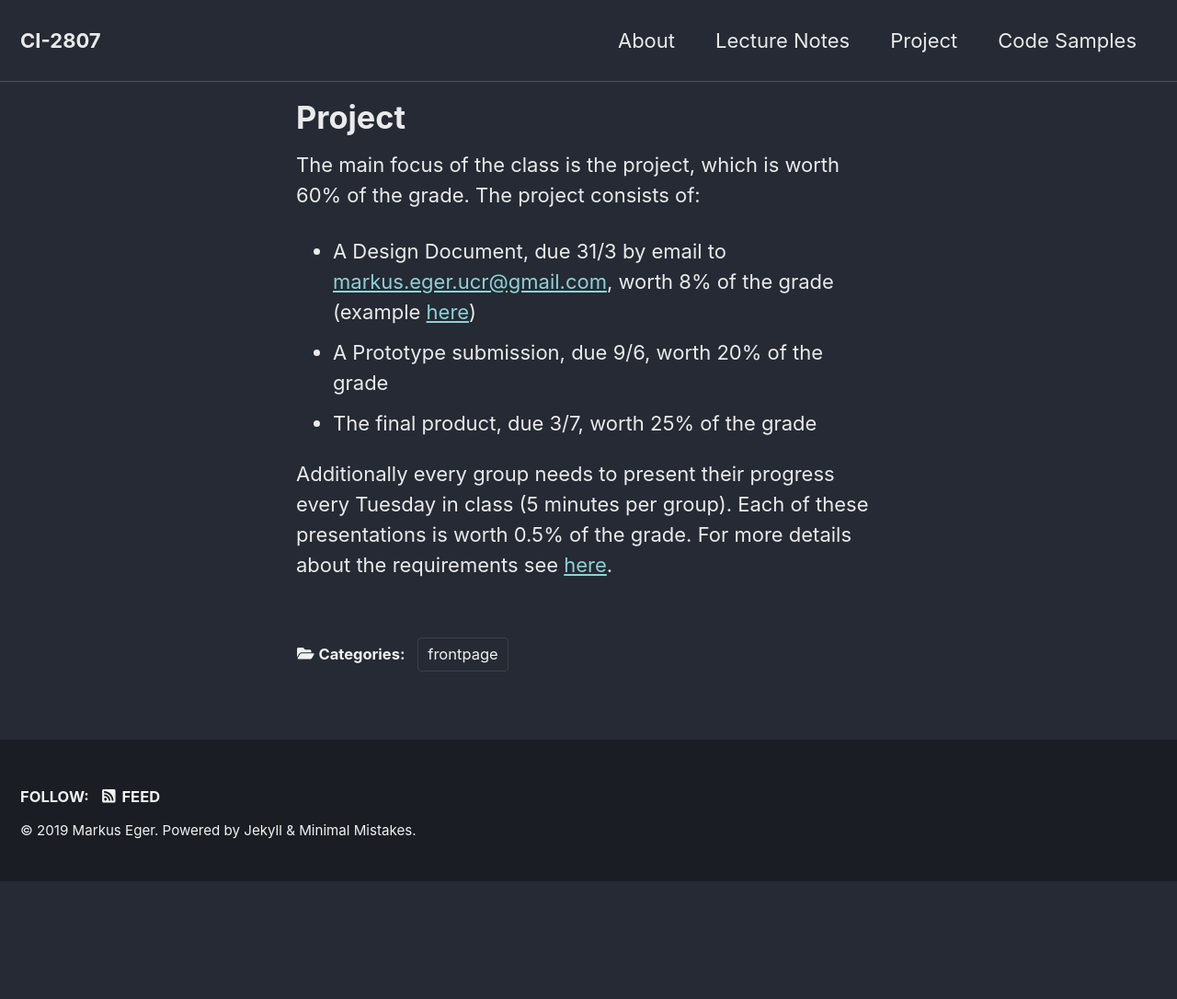
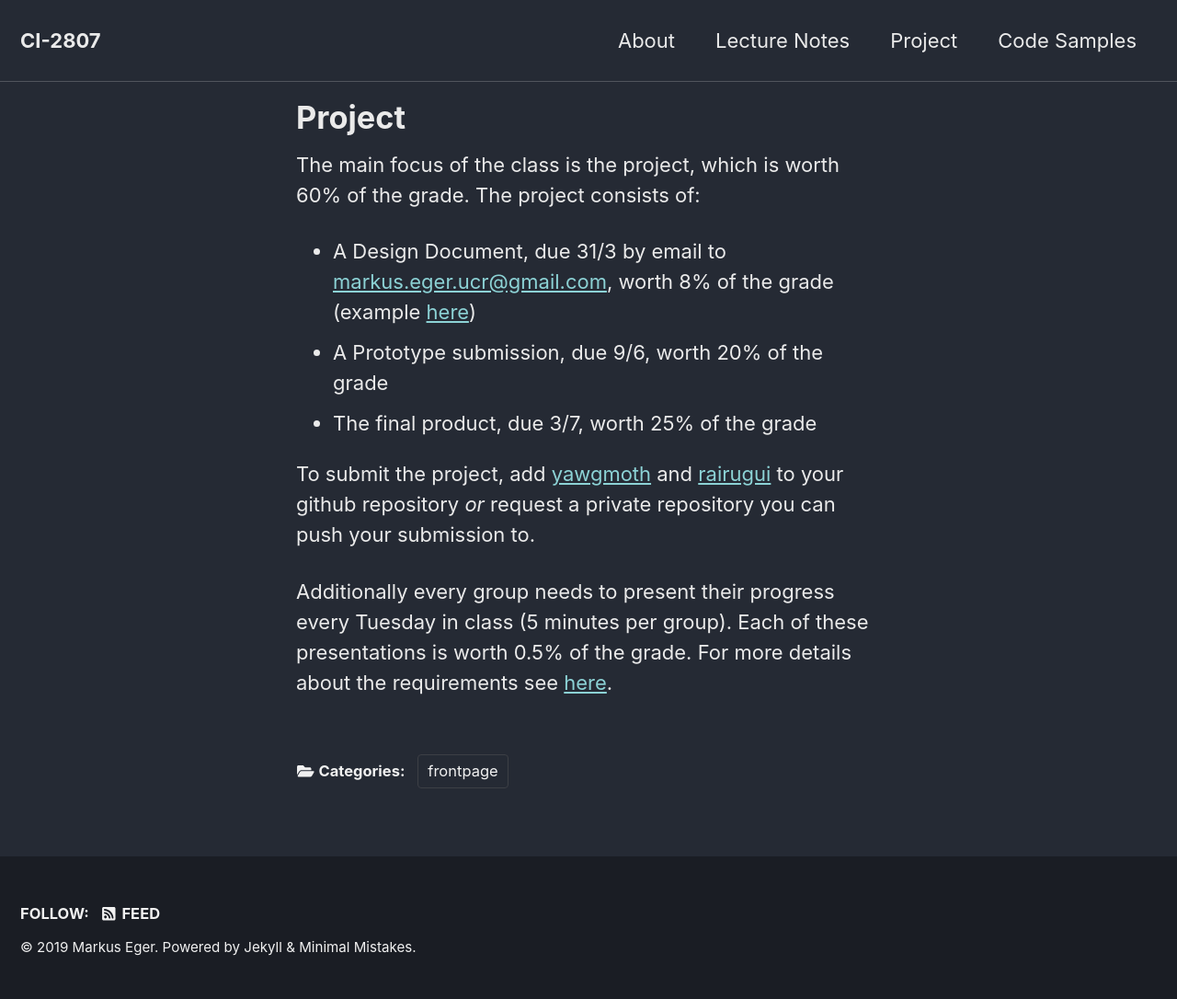
Before and after one commit to yawgmoth/CI-2807, a Jekyll site: the page built from _pages/project.md, in a window 1280 px wide. Shown: the whole page at 92% size. Built offline with Jekyll 4.4.1, drawn with Linux system fonts in a browser that asks for light colours; cached includes are drawn as plain includes; nearby versions of some CDN libraries; before the commit the page ends 958 px from its top, so only the background shows below that.

```diff
--- a/_pages/project.md
+++ b/_pages/project.md
@@ -14,4 +14,7 @@ The main focus of the class is the project, which is worth 60% of the grade. The
   * A Prototype submission, due 9/6, worth 20% of the grade
   * The final product, due 3/7, worth 25% of the grade
 
+To submit the project, add [yawgmoth](https://github.com/yawgmoth/) and [rairugui](https://github.com/rairugui) to your github repository *or* request a private
+repository you can push your submission to.
+
 Additionally every group needs to present their progress every Tuesday in class (5 minutes per group). Each of these presentations is worth 0.5% of the grade. For more details about the requirements see <a href="/CI-2807/assets/pdf/project.pdf">here</a>.
--- a/_pages/slides.html
+++ b/_pages/slides.html
@@ -9,8 +9,8 @@ categories: [frontpage]
 ---
 
 <a href="lecture1.html">Lecture 1: Introduction, Mar 12, 2019</a><br/>
-<!--<a href="lecture2.html">Lecture 2: What are (video) games? Jan 8, 2019</a><br/>
-<a href="lecture3.html">Lecture 3: Game Design, Jan 9, 2019</a><br/>
+<a href="lecture2.html">Lecture 2: What are (video) games? Jan 8, 2019</a><br/>
+<!--<a href="lecture3.html">Lecture 3: Game Design, Jan 9, 2019</a><br/>
 <a href="lecture4.html">Lecture 4: Game Design Document, Jan 10, 2019</a><br/>
 <a href="lecture5.html">Lecture 5: Development Process, Jan 14, 2019</a><br/>
 <a href="lecture6.html">Lecture 6: Gameplay, Jan 15, 2019</a><br/>
```
Also changed, not shown: _pages/lecture2.html (+26 -14 lines).
